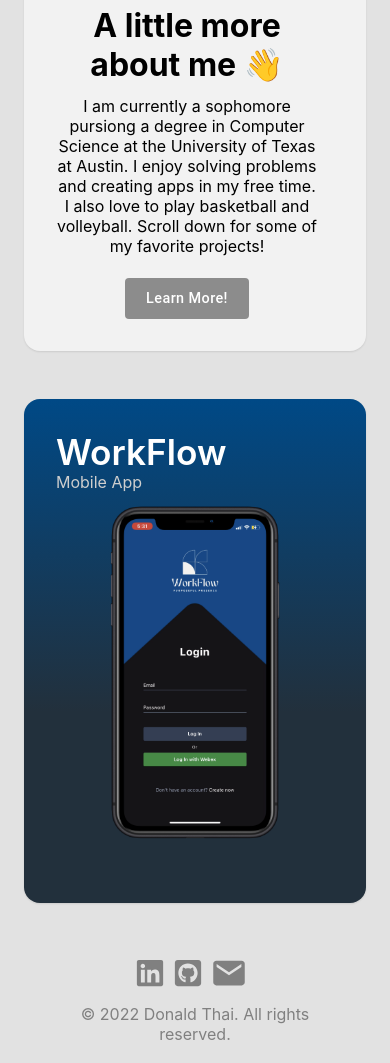
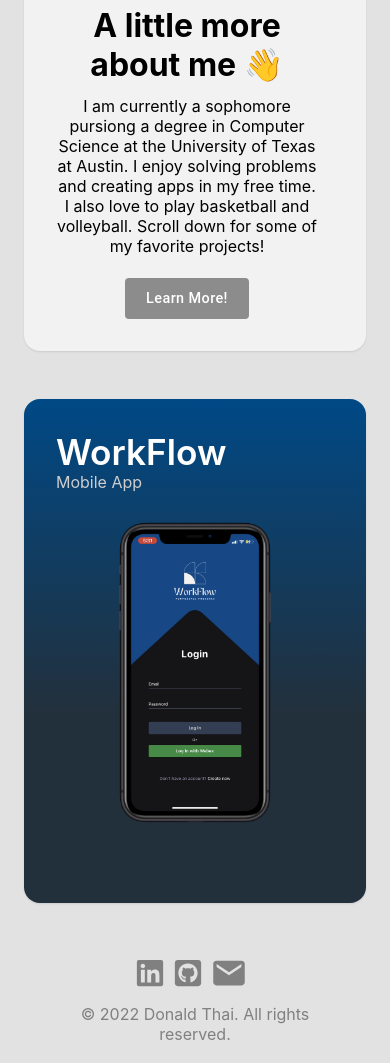
Before and after one commit to donald-thai/new-portfolio-website, a React (Create React App) app: page / in a window 390 px wide. Shown: the part 968-2031 px from the top of the page. Built offline with nearby package versions, Linux system fonts and the light colour scheme.

Commit message:
Tablet and small laptop home change

```diff
--- a/src/components/styles/projectcard.css
+++ b/src/components/styles/projectcard.css
@@ -100,7 +100,7 @@
 
   .project-card-mobile-image {
     margin-top: 1em;
-    height: 100%
+    height: 90%
   }
 
   .project-card-computer-image {
--- a/src/screens/styles/home.css
+++ b/src/screens/styles/home.css
@@ -183,6 +183,13 @@
 } */
 
 @media screen and (max-width: 1050px) {
+
+  .home-hero-wrapper {
+    padding-top: 1em;
+    height: 80vh;
+    padding-bottom: 10em;
+  }
+
   .home-hero-wrapper h1 {
     font-size: 4rem;
     line-height: 3.5rem;
@@ -201,7 +208,7 @@
   }
 
   .home-info-wrapper {
-    margin-top: 3em;
+    margin-top: 6em;
   }
 
   .home-info-wrapper h1 {
```
